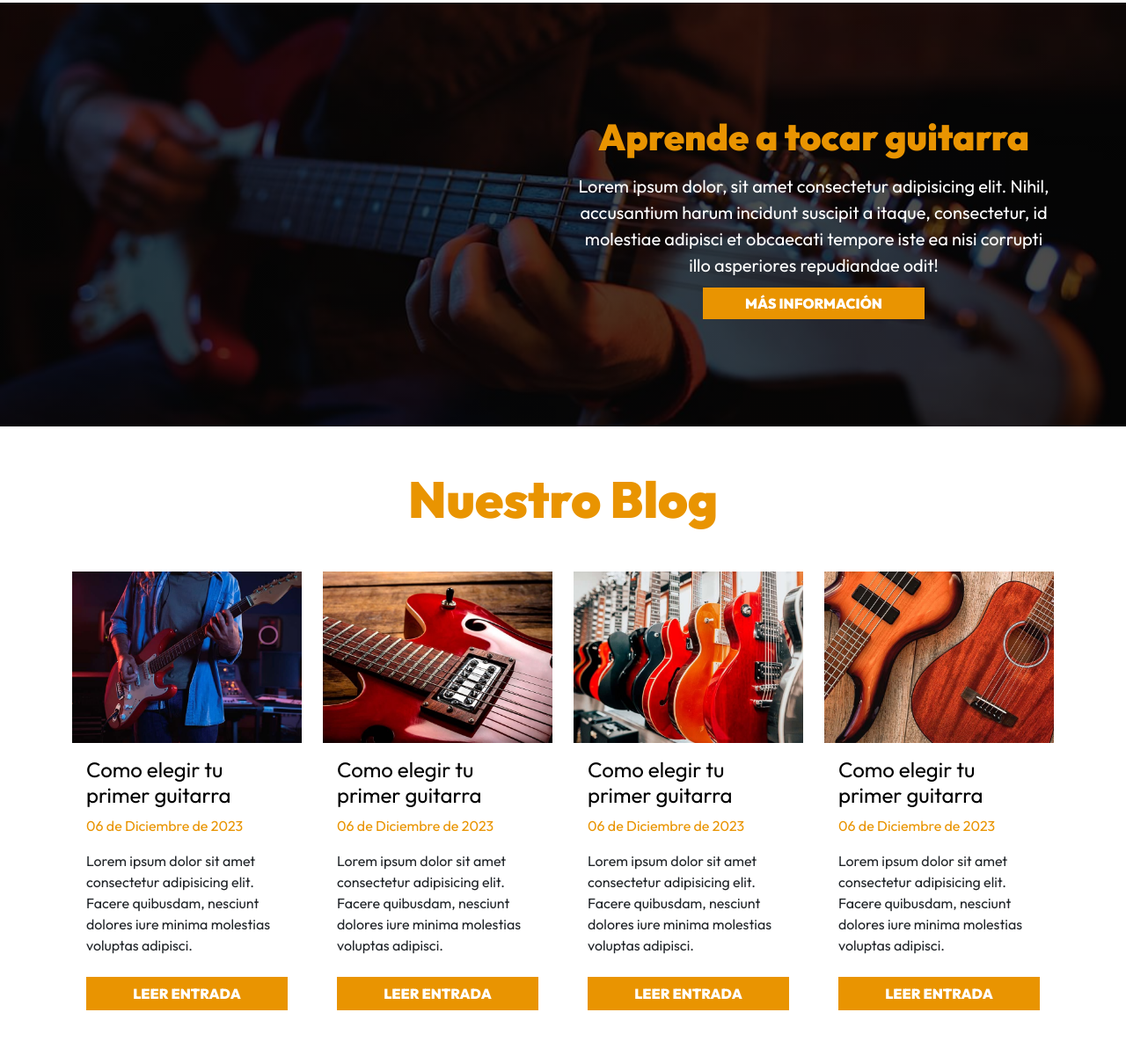
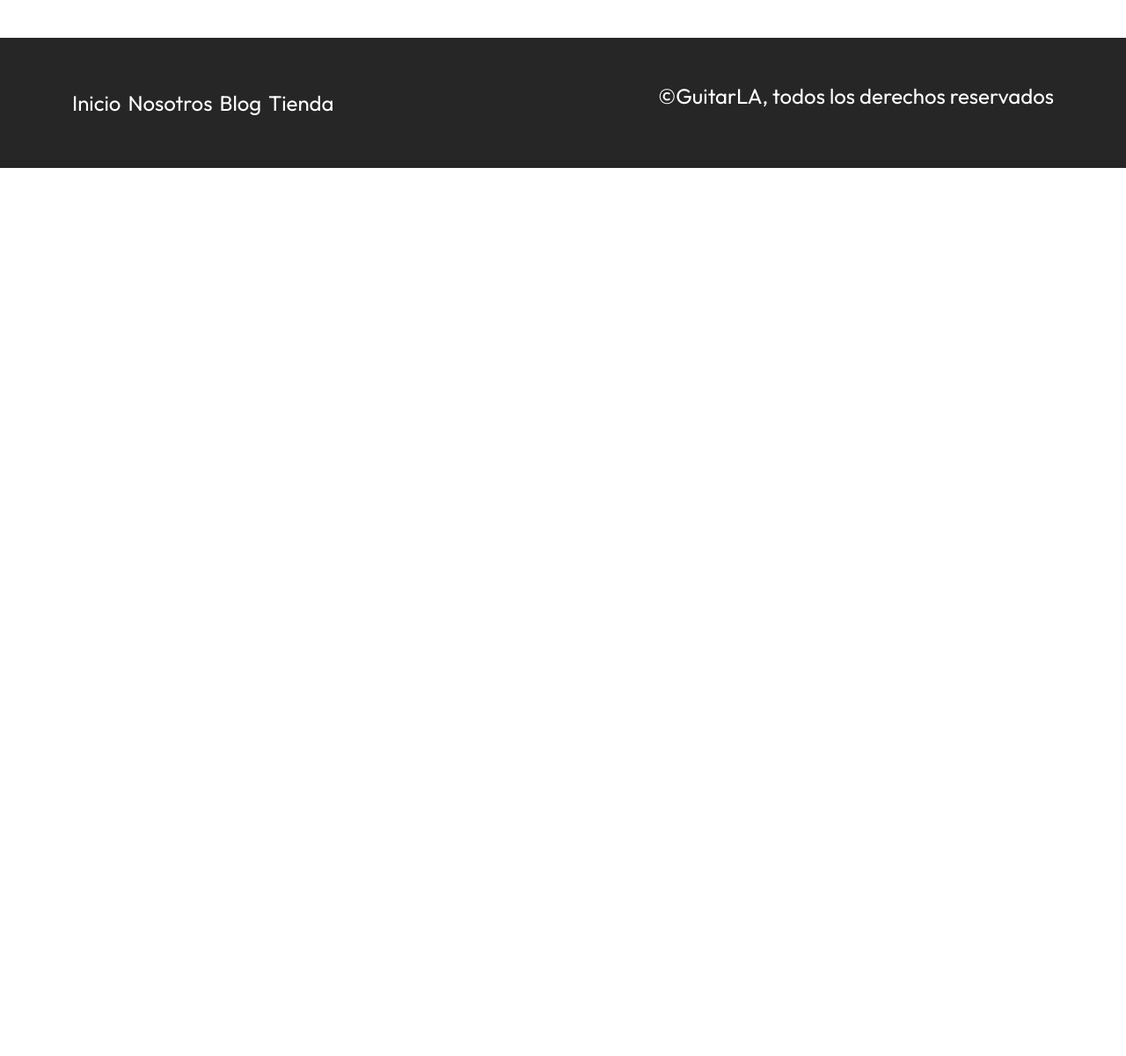
Before and after one commit to Naibaf93/GuitarLA, a website: page base.html in a window 1280 px wide. Shown: the part 299-1500 px from the top of the page at 88% size. After the commit the page ends 800 px from the top, so only its background shows below. Drawn offline with Linux system fonts and the light colour scheme.

Commit message:
creando pagina nosotros y arreglando la base

```diff
--- a/base.html
+++ b/base.html
@@ -35,77 +35,6 @@
         <h2 class="text-center">Nombre página</h2>
     </main>
 
-    <section class="cursos">
-        <div class="container-xl">
-            <div class="row justify-content-md-end">
-                <div class="col-md-6 text-center">
-                    <h3>Aprende a tocar guitarra</h3>
-                    <p class="text-white mt-3 fs-5">Lorem ipsum dolor, sit amet consectetur adipisicing elit. Nihil, accusantium harum incidunt suscipit a itaque, consectetur, id molestiae adipisci et obcaecati tempore iste ea nisi corrupti illo asperiores repudiandae odit!</p>
-
-                    <a href="#" class="text-uppercase bg-primary text-white py-2 px-5 mt-2 fw-black">Más información</a>
-                </div>
-            </div>
-        </div>
-    </section>
-
-    <section class="container-xl mt-5">
-        <h2 class="text-center">Nuestro Blog</h2>
-
-        <div class="row mt-5">
-            <div class="col-md-6 col-lg-3 mb-4">
-                <div class="card">
-                    <img src="build/img/blog_1.jpg" alt="imagen blog" class="card-img-top">
-
-                    <div class="card-body">
-                        <h3 class="text-black fw-normal fs-4">Como elegir tu primer guitarra</h3>
-                        <p class="text-primary">06 de Diciembre de 2023</p>
-                        <p>Lorem ipsum dolor sit amet consectetur adipisicing elit. Facere quibusdam, nesciunt dolores iure minima molestias voluptas adipisci.</p>
-                        <a class="btn btn-primary d-block text-white text-uppercase fs-6 mt-4" href="entrada.html">Leer entrada</a>
-                    </div>
-                </div>
-            </div><!-- col-md-6 -->
-
-            <div class="col-md-6 col-lg-3 mb-4">
-                <div class="card">
-                    <img src="build/img/blog_2.jpg" alt="imagen blog" class="card-img-top">
-
-                    <div class="card-body">
-                        <h3 class="text-black fw-normal fs-4">Como elegir tu primer guitarra</h3>
-                        <p class="text-primary">06 de Diciembre de 2023</p>
-                        <p>Lorem ipsum dolor sit amet consectetur adipisicing elit. Facere quibusdam, nesciunt dolores iure minima molestias voluptas adipisci.</p>
-                        <a class="btn btn-primary d-block text-white text-uppercase fs-6 mt-4" href="entrada.html">Leer entrada</a>
-                    </div>
-                </div>
-            </div><!-- col-md-6 -->
-
-            <div class="col-md-6 col-lg-3 mb-4">
-                <div class="card">
-                    <img src="build/img/blog_3.jpg" alt="imagen blog" class="card-img-top">
-
-                    <div class="card-body">
-                        <h3 class="text-black fw-normal fs-4">Como elegir tu primer guitarra</h3>
-                        <p class="text-primary">06 de Diciembre de 2023</p>
-                        <p>Lorem ipsum dolor sit amet consectetur adipisicing elit. Facere quibusdam, nesciunt dolores iure minima molestias voluptas adipisci.</p>
-                        <a class="btn btn-primary d-block text-white text-uppercase fs-6 mt-4" href="entrada.html">Leer entrada</a>
-                    </div>
-                </div>
-            </div><!-- col-md-6 -->
-
-            <div class="col-md-6 col-lg-3 mb-4">
-                <div class="card">
-                    <img src="build/img/blog_4.jpg" alt="imagen blog" class="card-img-top">
-
-                    <div class="card-body">
-                        <h3 class="text-black fw-normal fs-4">Como elegir tu primer guitarra</h3>
-                        <p class="text-primary">06 de Diciembre de 2023</p>
-                        <p>Lorem ipsum dolor sit amet consectetur adipisicing elit. Facere quibusdam, nesciunt dolores iure minima molestias voluptas adipisci.</p>
-                        <a class="btn btn-primary d-block text-white text-uppercase fs-6 mt-4" href="entrada.html">Leer entrada</a>
-                    </div>
-                </div>
-            </div><!-- col-md-6 -->
-        </div>
-    </section>
-
     <footer class="bg-dark mt-5 py-5">
         <div class="container-xl d-md-flex justify-content-md-between">
             <nav class="d-flex flex-column flex-md-row align-items-center">
```
Also changed, not shown: nosotros.html (+61 -0 lines).
